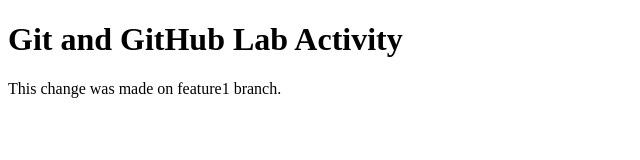
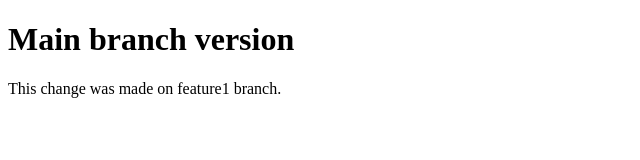
Before and after one commit to Manolashya/GitLab, a plain HTML site: page index.html in a window 1280 px wide. Shown: the whole page, without its empty margins (0-640 px from the left). Drawn offline with Linux system fonts and the light colour scheme.

Commit message:
Update heading on main

```diff
--- a/index.html
+++ b/index.html
@@ -4,7 +4,7 @@
     <title>Git Lab</title>
 </head>
 <body>
-    <h1>Git and GitHub Lab Activity</h1>
+    <h1>Main branch version</h1>
     <p>This change was made on feature1 branch.</p>
 </body>
 </html>
```
